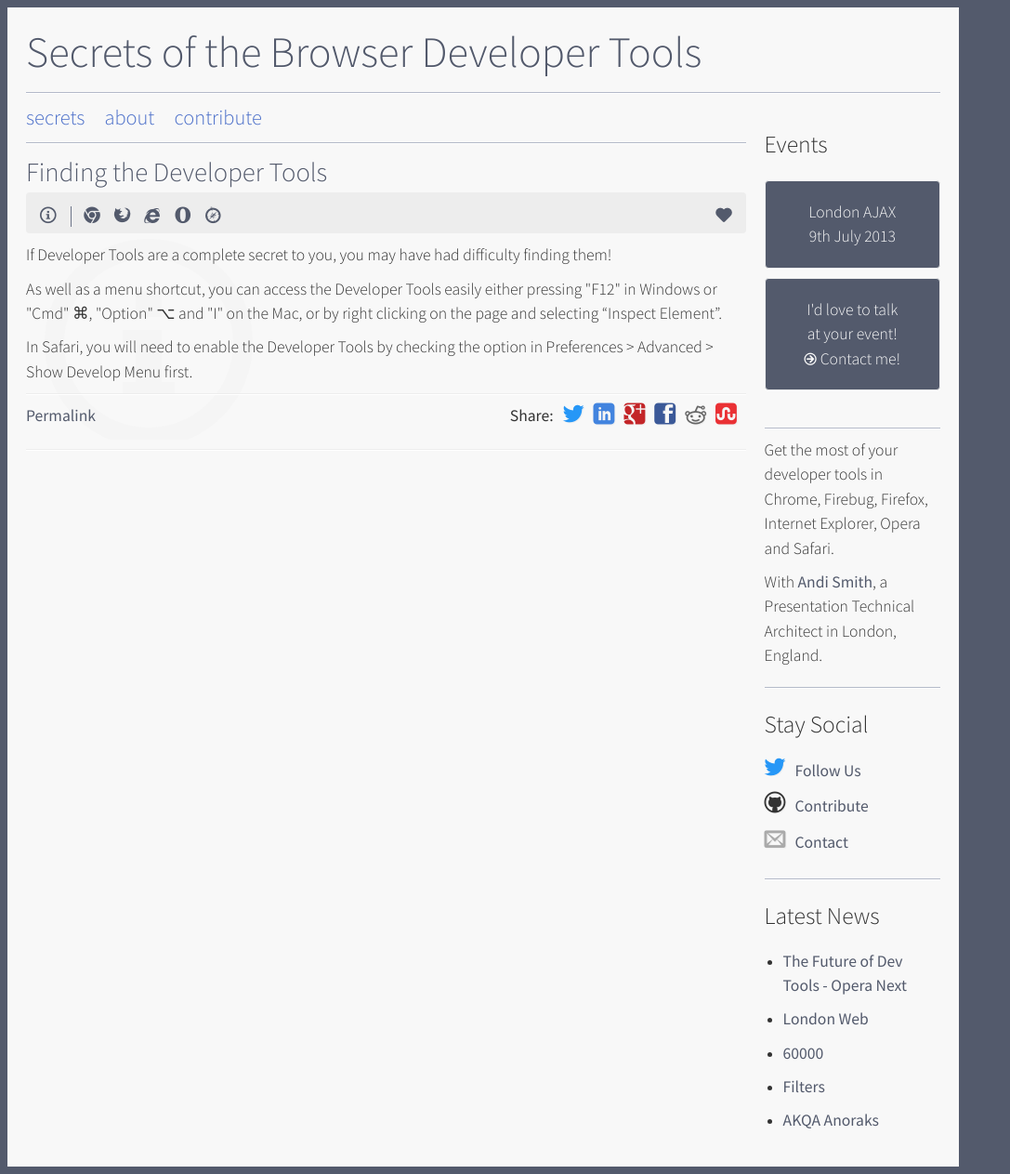
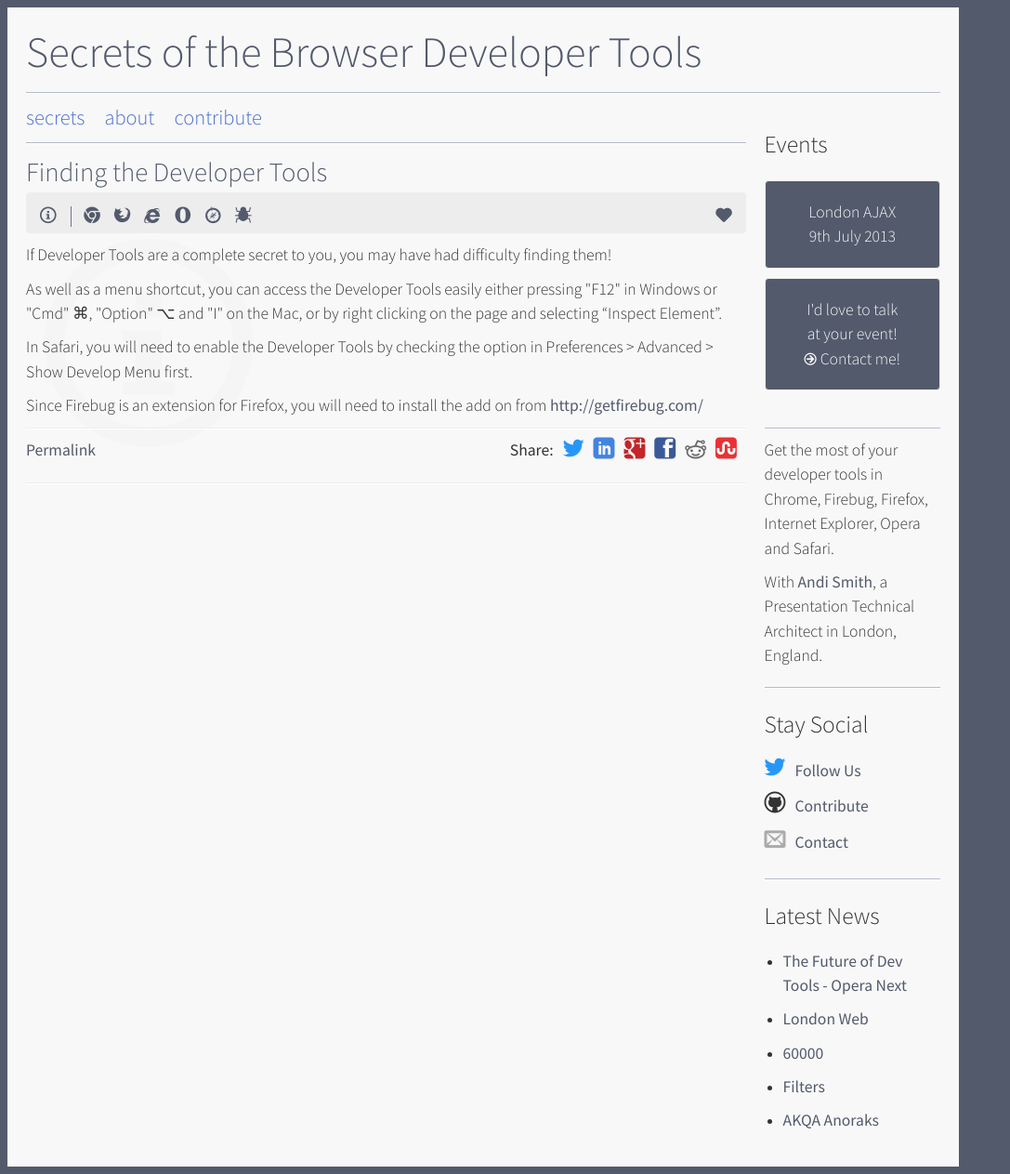
Before and after one commit to andismith/dev-tool-secrets, a Jekyll site: the page built from secret/general-finding-the-development-tools.md, in a window 1280 px wide. Shown: the whole page at 93% size, without its empty margins (0-1087 px from the left). Built offline with Jekyll 4.4.1, drawn with Linux system fonts in a browser that asks for light colours; nearby versions of some CDN libraries; library files that are not in the unit come from our copies; Markdown is read by kramdown in place of the engine named in the settings.

Commit message:
Include how to find Firebug

```diff
--- a/secret/general-finding-the-development-tools.md
+++ b/secret/general-finding-the-development-tools.md
@@ -11,6 +11,7 @@
 - internet-explorer
 - opera
 - safari
+- firebug
 categories:
 - general
 parent: general
@@ -23,3 +24,5 @@
 <p>As well as a menu shortcut, you can access the Developer Tools easily either pressing "F12" in Windows or "Cmd" ⌘, "Option" ⌥ and "I" on the Mac, or by right clicking on the page and selecting “Inspect Element”.
 
 <p class="safari">In Safari, you will need to enable the Developer Tools by checking the option in Preferences &gt; Advanced &gt; Show Develop Menu first.</p>
+
+<p class="firebug">Since Firebug is an extension for Firefox, you will need to install the add on from <a href="http://getfirebug.com/">http://getfirebug.com/</a>
```
